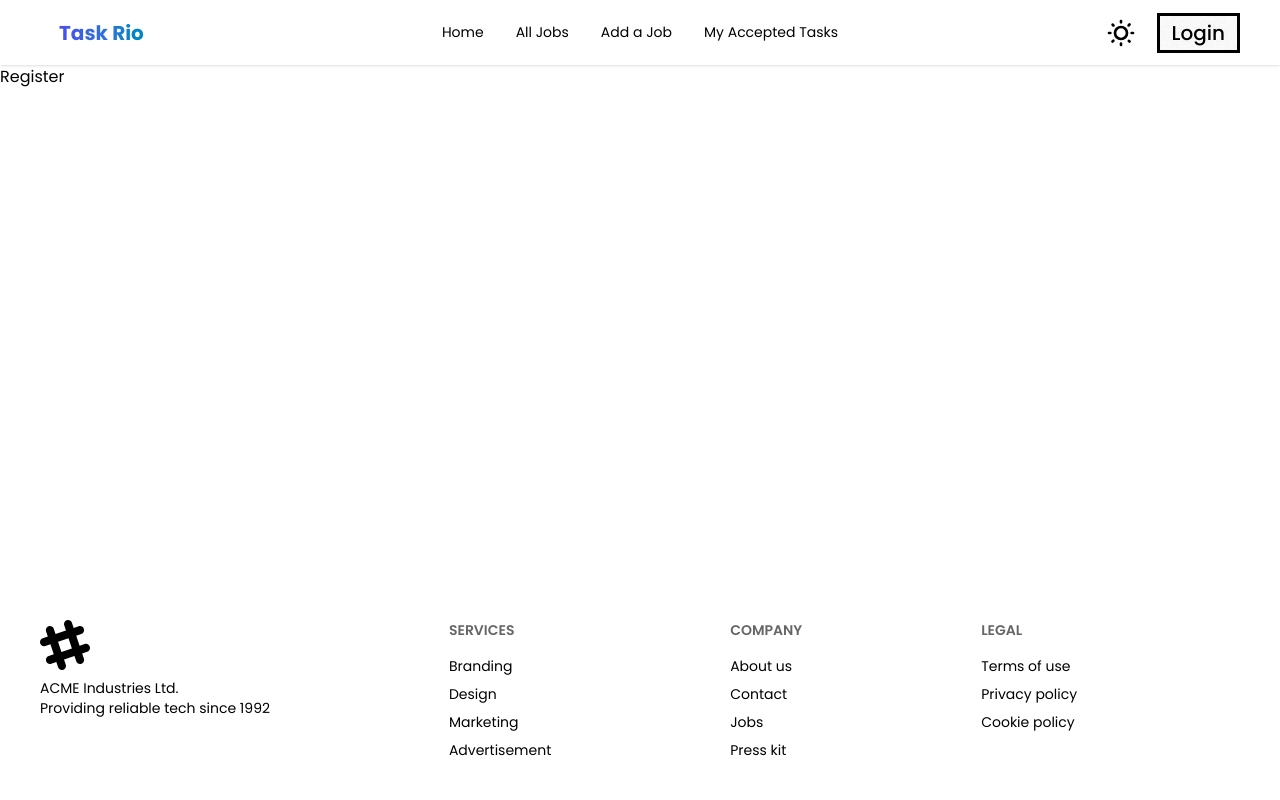
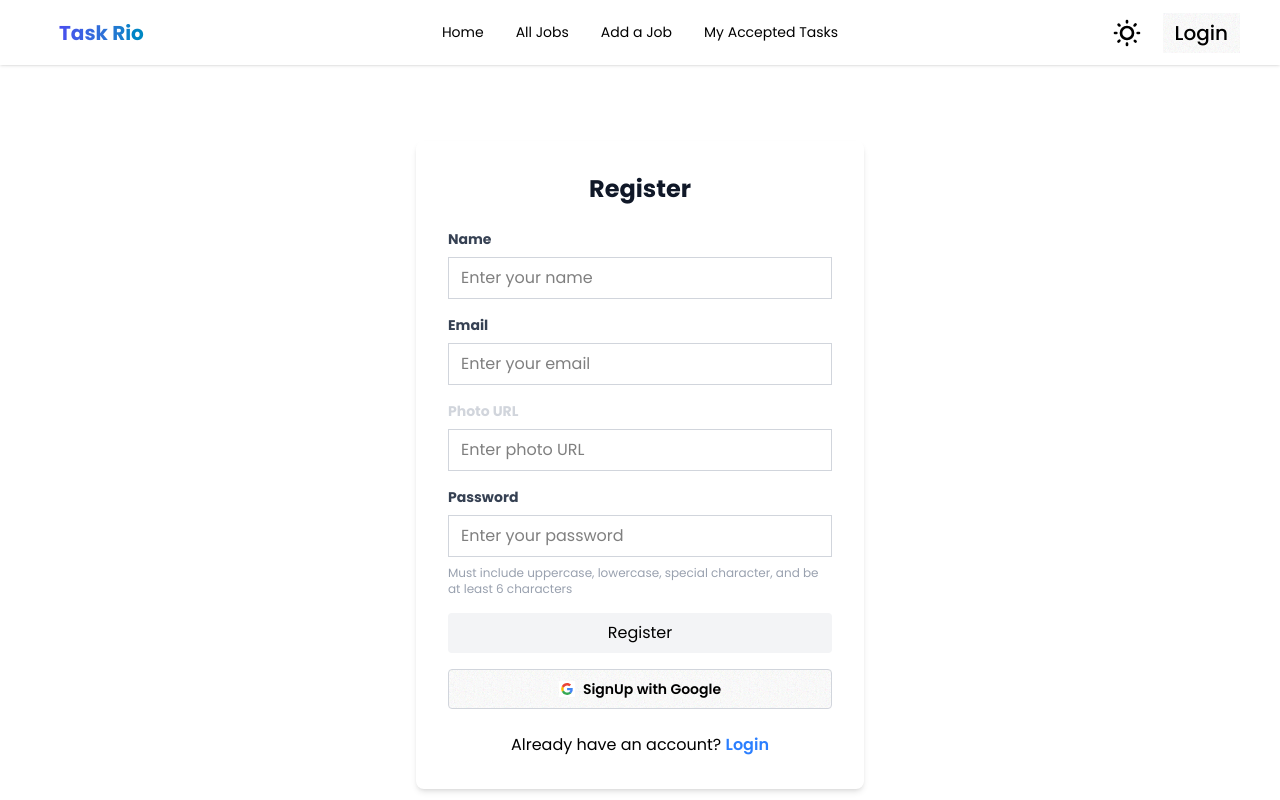
Before and after one commit to TusharChow20/Freelance-Marketplace-Client, a React (Vite) app: page /Register in a window 1280 px wide. Shown: the top 800 px of the page. Built offline with nearby package versions, Linux system fonts and the light colour scheme.

Commit message:
register page

```diff
--- a/index.html
+++ b/index.html
@@ -1,9 +1,10 @@
-<!doctype html>
+<!DOCTYPE html>
 <html lang="en">
   <head>
     <meta charset="UTF-8" />
     <link rel="icon" type="image/svg+xml" href="/vite.svg" />
     <meta name="viewport" content="width=device-width, initial-scale=1.0" />
+
     <title>freelance-marketplace</title>
   </head>
   <body>
--- a/src/Components/Navbar.jsx
+++ b/src/Components/Navbar.jsx
@@ -84,7 +84,7 @@ const Navbar = () => {
           </label>
           <NavLink
             to="/login"
-            className="px-3 py-2  font-medium transition-colors btn bg-transparent text-xl"
+            className="px-3 py-2  font-medium transition-colors btn border-0 bg-transparent text-xl"
           >
             Login
           </NavLink>
--- a/src/Pages/Authentication/Login.jsx
+++ b/src/Pages/Authentication/Login.jsx
@@ -47,7 +47,7 @@ const Login = () => {
   };
 
   return (
-    <div className=" py-10 flex items-center justify-center ">
+    <div className=" min-h-screen py-10 flex items-center justify-center ">
       <Toaster
         position="top-right"
         reverseOrder={false}
--- a/src/Pages/Authentication/Register.jsx
+++ b/src/Pages/Authentication/Register.jsx
@@ -1,9 +1,214 @@
-import React from "react";
+import toast, { Toaster } from "react-hot-toast";
 
 const Register = () => {
+  const validatePassword = (pass) => {
+    const hasUpperCase = /[A-Z]/.test(pass);
+    const hasLowerCase = /[a-z]/.test(pass);
+    const hasSpecialChar = /[!@#$%^&*(),.?":{}|<>]/.test(pass);
+    const isLongEnough = pass.length >= 6;
+
+    if (!hasUpperCase) {
+      return "Password must include at least one uppercase letter";
+    }
+    if (!hasLowerCase) {
+      return "Password must include at least one lowercase letter";
+    }
+    if (!hasSpecialChar) {
+      return "Password must include at least one special character";
+    }
+    if (!isLongEnough) {
+      return "Password must be at least 6 characters long";
+    }
+    return null;
+  };
+
+  const handleSubmit = (e) => {
+    e.preventDefault();
+    const name = e.target.name.value;
+    const email = e.target.email.value;
+    const photoURL = e.target.photoURL.value;
+    const password = e.target.password.value;
+    // Basic validation
+    if (!name || !email || !photoURL || !password) {
+      toast.error("Please fill in all fields", {
+        duration: 3000,
+        position: "top-right",
+        style: {
+          background: "#ef4444",
+          color: "#fff",
+        },
+        icon: "❌",
+      });
+      return;
+    }
+
+    // Password validation
+    const passwordError = validatePassword(password);
+    if (passwordError) {
+      toast.error(passwordError, {
+        duration: 4000,
+        position: "top-right",
+        style: {
+          background: "#ef4444",
+          color: "#fff",
+        },
+        icon: "❌",
+      });
+      return;
+    }
+
+    // Simulate registration success
+    toast.success("Registration successful! Redirecting to home...", {
+      duration: 3000,
+      position: "top-right",
+      style: {
+        background: "#10b981",
+        color: "#fff",
+      },
+      icon: "✅",
+    });
+  };
+
+  const handleGoogleLogin = () => {
+    toast.success("Google registration successful! Redirecting to home...", {
+      duration: 3000,
+      position: "top-right",
+      style: {
+        background: "#10b981",
+        color: "#fff",
+      },
+      icon: "🎉",
+    });
+    // setTimeout(() => window.location.href = "/home", 1500);
+  };
+
   return (
-    <div>
-      <h1>Register</h1>
+    <div className="min-h-screen flex items-center justify-center py-8">
+      {/* React Hot Toast Container */}
+      <Toaster
+        position="top-right"
+        reverseOrder={false}
+        gutter={8}
+        toastOptions={{
+          duration: 3000,
+          style: {
+            borderRadius: "8px",
+            fontSize: "14px",
+            fontWeight: "500",
+          },
+        }}
+      />
+
+      <div className="p-8 rounded-lg shadow-md w-full max-w-md">
+        <h2 className="text-2xl font-bold mb-6 text-center text-gray-900 dark:text-white">
+          Register
+        </h2>
+
+        <form onSubmit={handleSubmit}>
+          <div className="mb-4">
+            <label className="block text-gray-700 dark:text-gray-300 text-sm font-bold mb-2">
+              Name
+            </label>
+            <input
+              type="text"
+              name="name"
+              className="w-full px-3 py-2 border border-gray-300 focus:border-blue-400"
+              placeholder="Enter your name"
+            />
+          </div>
+
+          <div className="mb-4">
+            <label className="block text-gray-700 dark:text-gray-300 text-sm font-bold mb-2">
+              Email
+            </label>
+            <input
+              type="email"
+              name="email"
+              className="w-full px-3 py-2 border border-gray-300 "
+              placeholder="Enter your email"
+            />
+          </div>
+
+          <div className="mb-4">
+            <label className="block text-gray-300 text-sm font-bold mb-2">
+              Photo URL
+            </label>
+            <input
+              type="url"
+              name="photoURL"
+              className="w-full px-3 py-2 border border-gray-300 "
+              placeholder="Enter photo URL"
+            />
+          </div>
+
+          <div className="mb-4">
+            <label className="block text-gray-700 dark:text-gray-300 text-sm font-bold mb-2">
+              Password
+            </label>
+            <input
+              type="password"
+              name="password"
+              className="w-full px-3 py-2 border border-gray-300 "
+              placeholder="Enter your password"
+            />
+            <p className="text-xs text-gray-400 mt-2">
+              Must include uppercase, lowercase, special character, and be at
+              least 6 characters
+            </p>
+          </div>
+
+          <button className="w-full py-2 bg- rounded  transition duration-200 mb-4 bg-gray-100 text-black">
+            Register
+          </button>
+        </form>
+
+        {/* Google */}
+        <button
+          onClick={handleGoogleLogin}
+          className="w-full btn bg-white text-black border border-gray-300 py-2 rounded hover:bg-gray-50 transition duration-200 flex items-center justify-center gap-2"
+        >
+          <svg
+            aria-label="Google logo"
+            width="16"
+            height="16"
+            xmlns="http://www.w3.org/2000/svg"
+            viewBox="0 0 512 512"
+          >
+            <g>
+              <path d="m0 0H512V512H0" fill="#fff"></path>
+              <path
+                fill="#34a853"
+                d="M153 292c30 82 118 95 171 60h62v48A192 192 0 0190 341"
+              ></path>
+              <path
+                fill="#4285f4"
+                d="m386 400a140 175 0 0053-179H260v74h102q-7 37-38 57"
+              ></path>
+              <path
+                fill="#fbbc02"
+                d="m90 341a208 200 0 010-171l63 49q-12 37 0 73"
+              ></path>
+              <path
+                fill="#ea4335"
+                d="m153 219c22-69 116-109 179-50l55-54c-78-75-230-72-297 55"
+              ></path>
+            </g>
+          </svg>
+          SignUp with Google
+        </button>
+
+        <div className="mt-6 text-center">
+          <p className="text-gray-600text-sm">
+            Already have an account?{" "}
+            <a
+              href="/login"
+              className="text-blue-500 hover:underline font-semibold"
+            >
+              Login
+            </a>
+          </p>
+        </div>
+      </div>
     </div>
   );
 };
--- a/src/index.css
+++ b/src/index.css
@@ -6,7 +6,8 @@ body {
 @import "tailwindcss";
 
 @plugin "daisyui" {
-  themes: light --prefersdark, dark;
+  themes: light, dark;
+  /* darktheme: "dark"; */
 }
 .active {
   background-color: #dbeafe;
```
